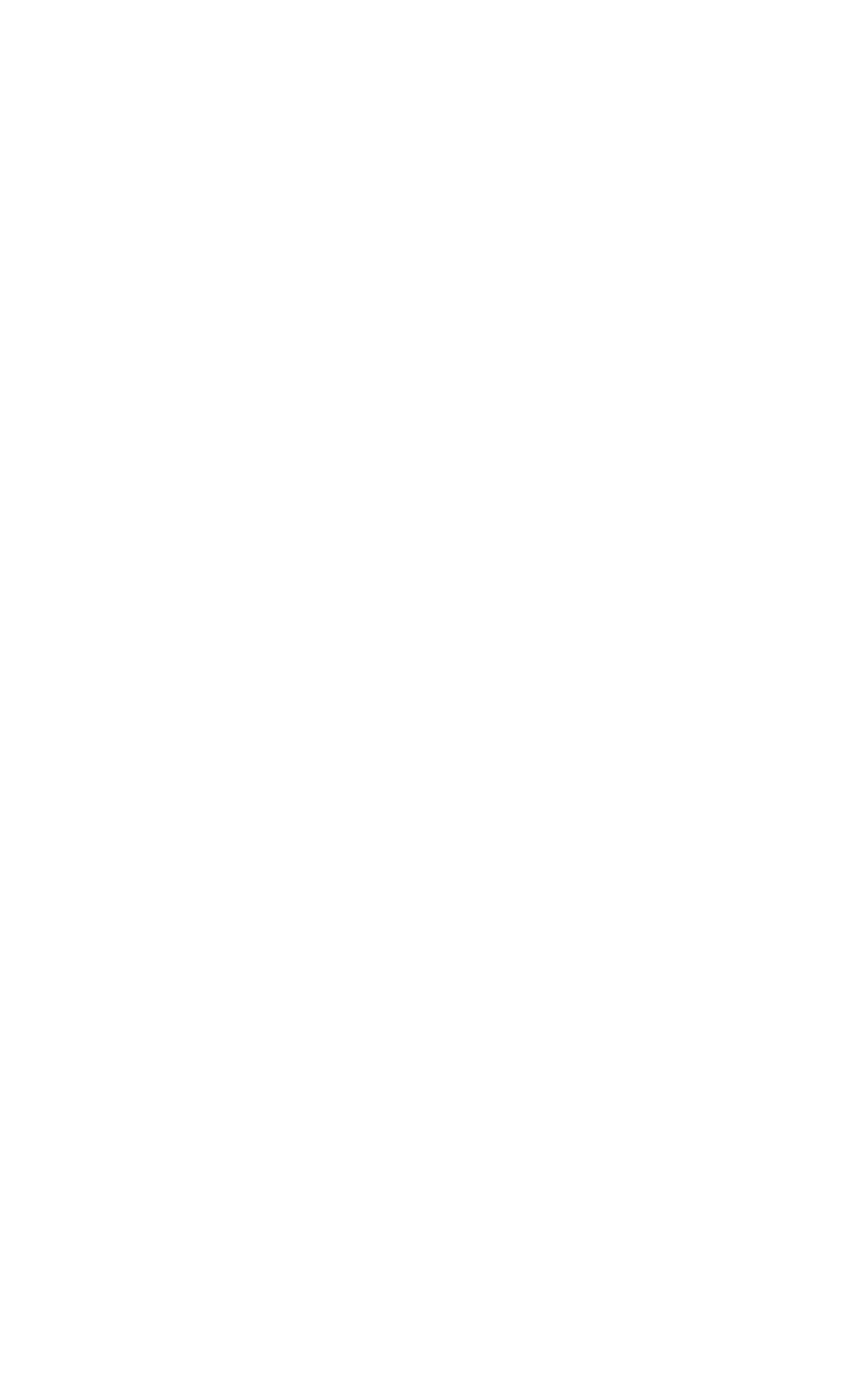
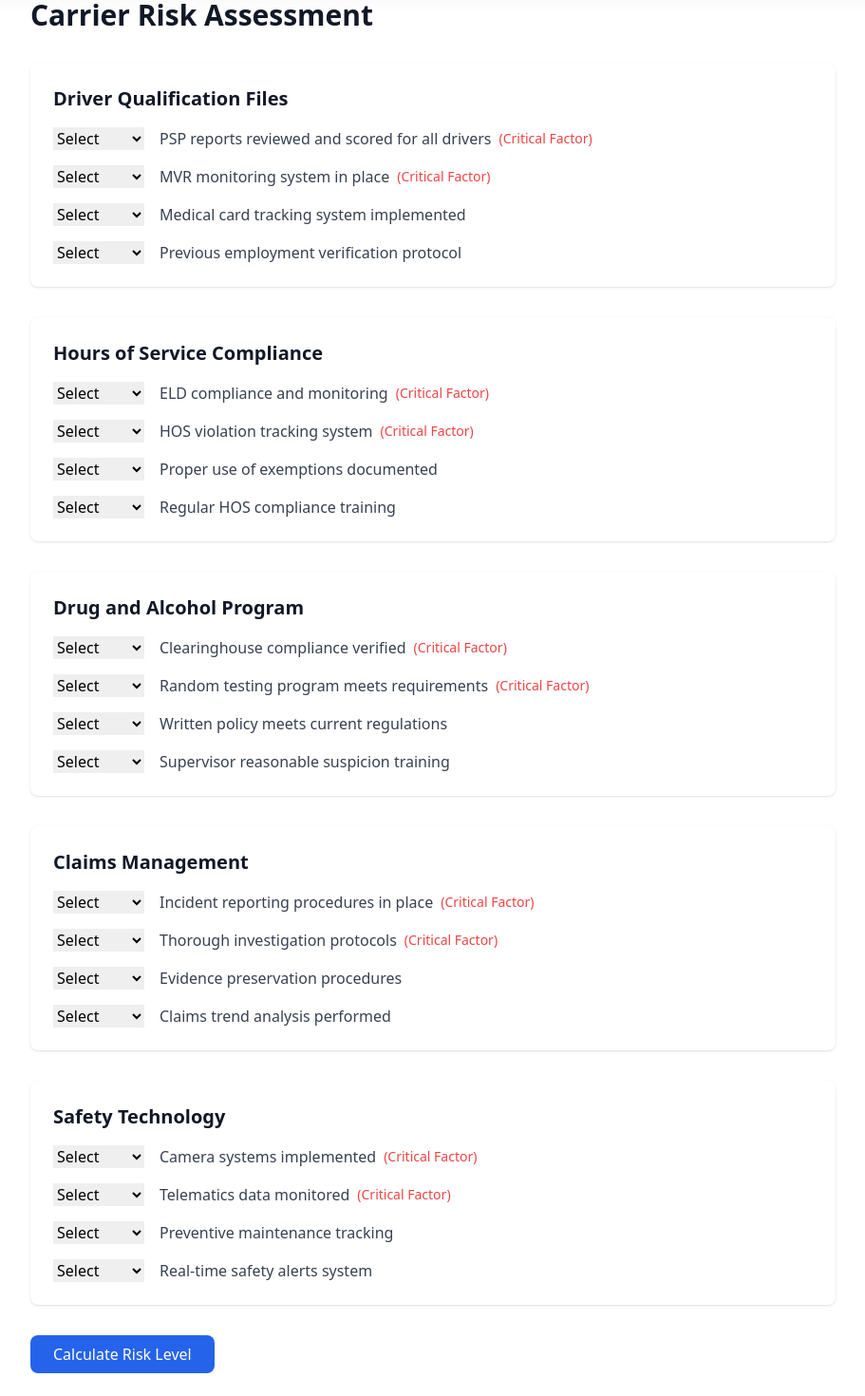
Before and after one commit to etsfreightski/safehaul-website, a React (Vite) app: page /risk-assessment in a window 1280 px wide. Before the commit this address had no page. Shown: the part 238-1708 px from the top of the page at 95% size, without its empty margins (184-1095 px from the left). Before the commit the page ends 800 px from the top, so only its background shows below. Built offline with nearby package versions, Linux system fonts and the light colour scheme.

Commit message:
Added risk assessment tool

```diff
--- a/src/App.jsx
+++ b/src/App.jsx
@@ -16,6 +16,7 @@ import SafetyCulture from '@/components/blogposts/SafetyCulture';
 import ComprehensiveTransportationStudy from '@/components/blogposts/ComprehensiveTransportationStudy';
 import ComprehensiveAnalysisNavigator from '@/components/blogposts/ComprehensiveAnalysisNavigator';
 import Testimonials from '@/components/Testimonials';
+import RiskAssessment from '@/components/RiskAssessment';
 
 const SharedLayout = ({ children }) => (
   <>
@@ -72,6 +73,10 @@ function App() {
 	  path="/testimonials"
 	  element={<SharedLayout><Testimonials /></SharedLayout>}
 	/>
+	<Route
+          path="/risk-assessment"
+          element={<SharedLayout><RiskAssessment /></SharedLayout>}
+	/>
       </Routes>
     </Router>
   );
--- a/src/components/Header.jsx
+++ b/src/components/Header.jsx
@@ -23,6 +23,7 @@ const Header = () => (
           <a href="#about" className="text-lg font-black text-gray-900 hover:text-[#40CBB5] transition-colors drop-shadow-md">About</a>
           <Link to="/testimonials" className="text-lg font-black text-gray-900 hover:text-[#40CBB5] transition-colors drop-shadow-md">Testimonials</Link>
 	  <Link to="/blog" className="text-lg font-black text-gray-900 hover:text-[#40CBB5] transition-colors drop-shadow-md">Blog</Link>
+	  <Link to="/risk-assessment" className="text-lg font-black text-gray-900 hover:text-[#40CBB5] transition-colors drop-shadow-md">Risk Assessment</Link>
           <a href="#contact" className="text-lg font-black border-3 border-[#40CBB5] px-8 py-3 rounded-full text-[#40CBB5] hover:bg-[#40CBB5] hover:text-white transition-all shadow-xl">Contact</a>
         </div>
       </div>
--- /dev/null
+++ b/src/components/RiskAssessment.jsx
@@ -0,0 +1,184 @@
+import React, { useState } from 'react';
+import { AlertTriangle, CheckCircle, HelpCircle } from 'lucide-react';
+
+const RiskAssessment = () => {
+  const [scores, setScores] = useState({});
+  const [recommendations, setRecommendations] = useState([]);
+
+  const categories = [
+    {
+      id: 'dqf',
+      name: 'Driver Qualification Files',
+      questions: [
+        { id: 'psp', text: 'PSP reports reviewed and scored for all drivers', weight: 3 },
+        { id: 'mvr', text: 'MVR monitoring system in place', weight: 3 },
+        { id: 'medical', text: 'Medical card tracking system implemented', weight: 2 },
+        { id: 'employment', text: 'Previous employment verification protocol', weight: 2 }
+      ]
+    },
+    {
+      id: 'hos',
+      name: 'Hours of Service Compliance',
+      questions: [
+        { id: 'eld', text: 'ELD compliance and monitoring', weight: 3 },
+        { id: 'violations', text: 'HOS violation tracking system', weight: 3 },
+        { id: 'exemptions', text: 'Proper use of exemptions documented', weight: 2 },
+        { id: 'training', text: 'Regular HOS compliance training', weight: 2 }
+      ]
+    },
+    {
+      id: 'drug',
+      name: 'Drug and Alcohol Program',
+      questions: [
+        { id: 'clearinghouse', text: 'Clearinghouse compliance verified', weight: 3 },
+        { id: 'random', text: 'Random testing program meets requirements', weight: 3 },
+        { id: 'policy', text: 'Written policy meets current regulations', weight: 2 },
+        { id: 'training_drug', text: 'Supervisor reasonable suspicion training', weight: 2 }
+      ]
+    },
+    {
+      id: 'claims',
+      name: 'Claims Management',
+      questions: [
+        { id: 'reporting', text: 'Incident reporting procedures in place', weight: 3 },
+        { id: 'investigation', text: 'Thorough investigation protocols', weight: 3 },
+        { id: 'documentation', text: 'Evidence preservation procedures', weight: 2 },
+        { id: 'trends', text: 'Claims trend analysis performed', weight: 2 }
+      ]
+    },
+    {
+      id: 'tech',
+      name: 'Safety Technology',
+      questions: [
+        { id: 'cameras', text: 'Camera systems implemented', weight: 3 },
+        { id: 'telematics', text: 'Telematics data monitored', weight: 3 },
+        { id: 'maintenance', text: 'Preventive maintenance tracking', weight: 2 },
+        { id: 'alerts', text: 'Real-time safety alerts system', weight: 2 }
+      ]
+    }
+  ];
+
+  const handleScoreChange = (categoryId, questionId, value) => {
+    setScores(prev => ({
+      ...prev,
+      [`${categoryId}_${questionId}`]: parseInt(value)
+    }));
+  };
+
+  const calculateRisk = () => {
+    let totalScore = 0;
+    let maxPossibleScore = 0;
+    const newRecommendations = [];
+
+    categories.forEach(category => {
+      let categoryScore = 0;
+      let categoryMax = 0;
+
+      category.questions.forEach(question => {
+        const score = scores[`${category.id}_${question.id}`] || 0;
+        categoryScore += score * question.weight;
+        categoryMax += 5 * question.weight;
+
+        if (score <= 2) {
+          newRecommendations.push({
+            category: category.name,
+            item: question.text,
+            priority: question.weight === 3 ? 'High' : 'Medium'
+          });
+        }
+      });
+
+      totalScore += categoryScore;
+      maxPossibleScore += categoryMax;
+    });
+
+    const riskPercentage = ((maxPossibleScore - totalScore) / maxPossibleScore) * 100;
+    setRecommendations(newRecommendations);
+    return riskPercentage;
+  };
+
+  const getRiskLevel = (percentage) => {
+    if (percentage < 20) return { level: 'Low', color: 'text-green-600' };
+    if (percentage < 40) return { level: 'Moderate', color: 'text-yellow-600' };
+    return { level: 'High', color: 'text-red-600' };
+  };
+
+  return (
+    <div className="max-w-4xl mx-auto p-6">
+      <h1 className="text-3xl font-bold text-gray-900 mb-8">Carrier Risk Assessment</h1>
+
+      <div className="space-y-8">
+        {categories.map(category => (
+          <div key={category.id} className="bg-white p-6 rounded-lg shadow">
+            <h2 className="text-xl font-bold text-gray-900 mb-4">{category.name}</h2>
+            <div className="space-y-4">
+              {category.questions.map(question => (
+                <div key={question.id} className="flex items-center">
+                  <select
+                    className="form-select w-24 mr-4"
+                    onChange={(e) => handleScoreChange(category.id, question.id, e.target.value)}
+                    defaultValue=""
+                  >
+                    <option value="" disabled>Select</option>
+                    <option value="5">Excellent</option>
+                    <option value="4">Good</option>
+                    <option value="3">Fair</option>
+                    <option value="2">Poor</option>
+                    <option value="1">Critical</option>
+                  </select>
+                  <span className="text-gray-700">{question.text}</span>
+                  {question.weight === 3 && (
+                    <span className="ml-2 text-red-500 text-sm">(Critical Factor)</span>
+                  )}
+                </div>
+              ))}
+            </div>
+          </div>
+        ))}
+      </div>
+
+      <button
+        onClick={() => calculateRisk()}
+        className="mt-8 bg-blue-600 text-white px-6 py-2 rounded-lg hover:bg-blue-700"
+      >
+        Calculate Risk Level
+      </button>
+
+      {recommendations.length > 0 && (
+        <div className="mt-8">
+          <h2 className="text-2xl font-bold text-gray-900 mb-4">Risk Analysis Results</h2>
+          <div className="bg-white p-6 rounded-lg shadow">
+            <div className="mb-6">
+              <h3 className="text-xl font-bold mb-2">Overall Risk Level</h3>
+              <div className={`text-2xl font-bold ${getRiskLevel(calculateRisk()).color}`}>
+                {getRiskLevel(calculateRisk()).level} Risk ({calculateRisk().toFixed(1)}%)
+              </div>
+            </div>
+
+            <h3 className="text-xl font-bold mb-4">Priority Recommendations</h3>
+            <div className="space-y-4">
+              {recommendations.map((rec, index) => (
+                <div key={index} className="flex items-start">
+                  {rec.priority === 'High' ? (
+                    <AlertTriangle className="w-5 h-5 text-red-500 mr-2 flex-shrink-0" />
+                  ) : (
+                    <HelpCircle className="w-5 h-5 text-yellow-500 mr-2 flex-shrink-0" />
+                  )}
+                  <div>
+                    <div className="font-semibold">{rec.category}</div>
+                    <div className="text-gray-600">{rec.item}</div>
+                    <div className={`text-sm ${rec.priority === 'High' ? 'text-red-500' : 'text-yellow-500'}`}>
+                      {rec.priority} Priority
+                    </div>
+                  </div>
+                </div>
+              ))}
+            </div>
+          </div>
+        </div>
+      )}
+    </div>
+  );
+};
+
+export default RiskAssessment;
```
